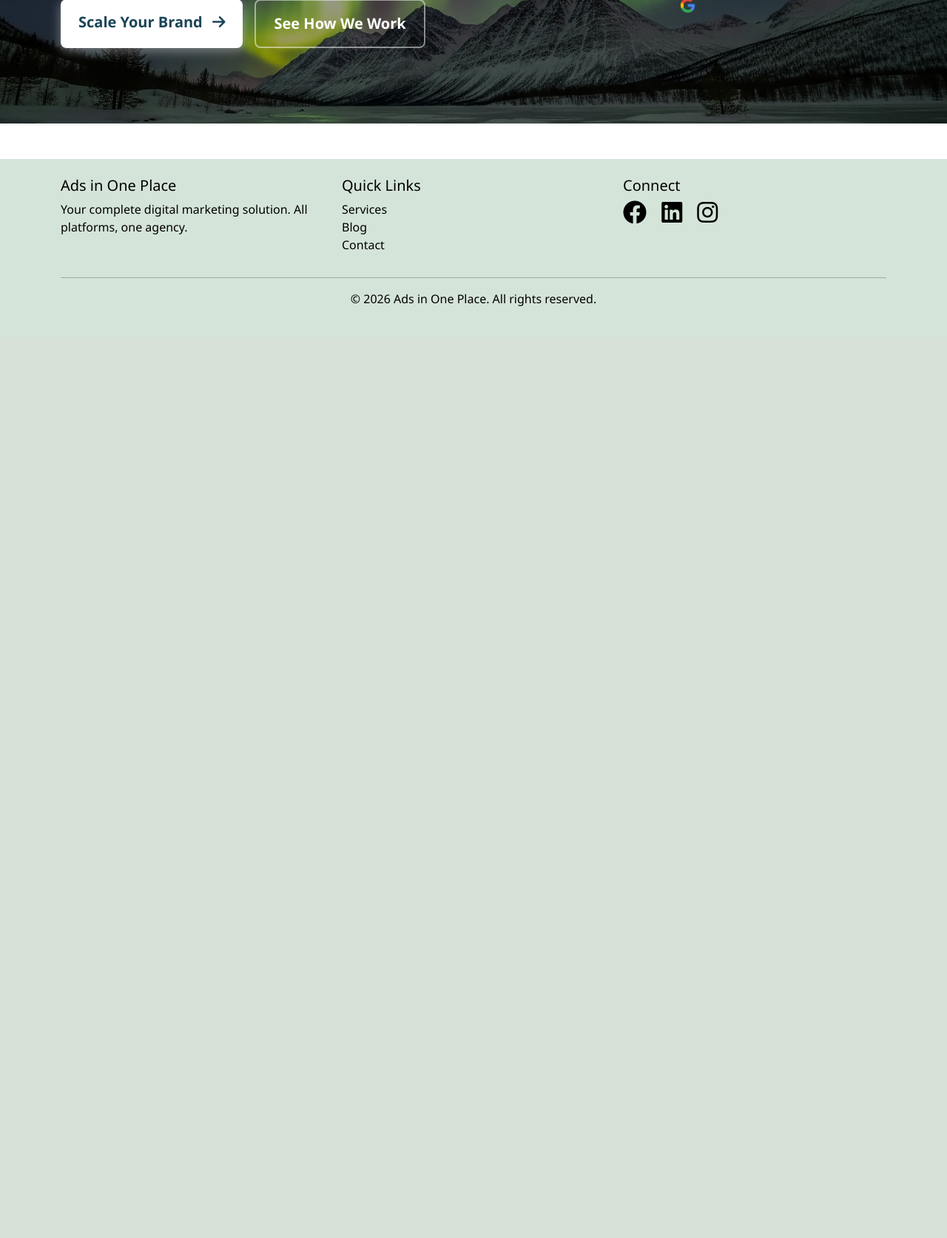
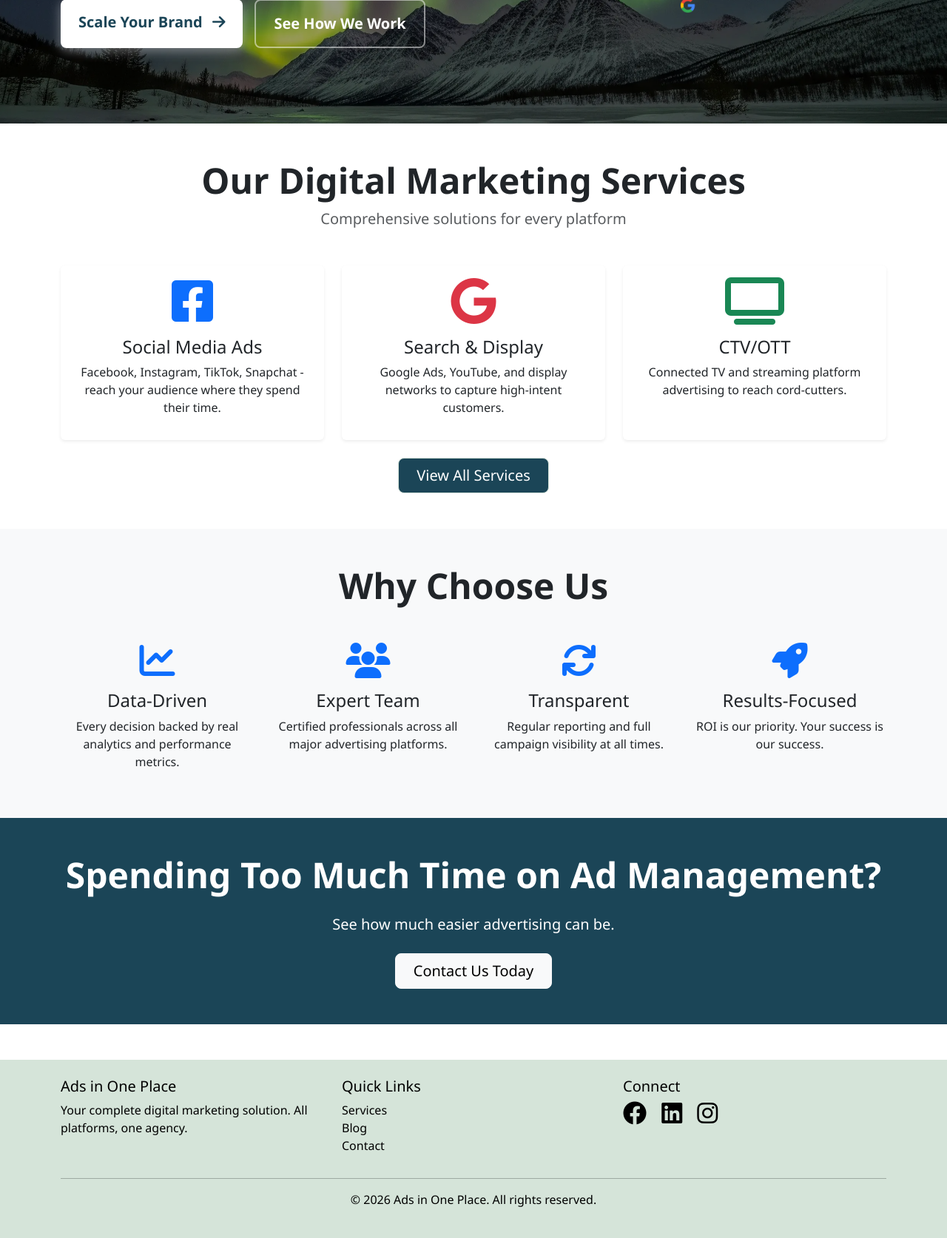
Before and after one commit to Coolbreezeondeez/adsinoneplace-website, a Django app: page / in a window 1280 px wide. Shown: the part 395-2069 px from the top of the page at 74% size. Before the commit the page ends 809 px from the top, so only its background shows below. Run offline with Django 4.2, Linux system fonts and the light colour scheme; data that the repository does not hold is empty; some libraries are stand-ins or nearby versions.

Commit message:
Enhance homepage layout and styles

```diff
--- a/templates/core/home.html
+++ b/templates/core/home.html
@@ -53,12 +78,127 @@
     </div>
 </section>
 
+<section class="py-5">
+    <div class="container">
+        <div class="text-center mb-5">
+            <h2 class="display-5 fw-bold">Our Digital Marketing Services</h2>
+            <p class="lead text-muted">Comprehensive solutions for every platform</p>
+        </div>
+        <div class="row g-4">
+            <div class="col-md-4">
+                <div class="card h-100 shadow-sm">
+                    <div class="card-body text-center">
+                        <i class="fab fa-facebook-square fa-4x text-primary mb-3"></i>
+                        <h4>Social Media Ads</h4>
+                        <p>Facebook, Instagram, TikTok, Snapchat - reach your audience where they spend their time.</p>
+                    </div>
+                </div>
+            </div>
+            <div class="col-md-4">
+                <div class="card h-100 shadow-sm">
+                    <div class="card-body text-center">
+                        <i class="fab fa-google fa-4x text-danger mb-3"></i>
+                        <h4>Search & Display</h4>
+                        <p>Google Ads, YouTube, and display networks to capture high-intent customers.</p>
+                    </div>
+                </div>
+            </div>
+            <div class="col-md-4">
+                <div class="card h-100 shadow-sm">
+                    <div class="card-body text-center">
+                        <i class="fas fa-tv fa-4x text-success mb-3"></i>
+                        <h4>CTV/OTT</h4>
+                        <p>Connected TV and streaming platform advertising to reach cord-cutters.</p>
+                    </div>
+                </div>
+            </div>
+        </div>
+        <div class="text-center mt-4">
+            <a href="{% url 'services' %}" class="btn btn-primary btn-lg">View All Services</a>
+        </div>
+    </div>
+</section>
+
+<section class="bg-light py-5">
+    <div class="container">
+        <div class="text-center mb-5">
+            <h2 class="display-5 fw-bold">Why Choose Us</h2>
+        </div>
+        <div class="row g-4">
+            <div class="col-md-3 text-center">
+                <i class="fas fa-chart-line fa-3x text-primary mb-3"></i>
+                <h4>Data-Driven</h4>
+                <p>Every decision backed by real analytics and performance metrics.</p>
+            </div>
+            <div class="col-md-3 text-center">
+                <i class="fas fa-users fa-3x text-primary mb-3"></i>
+                <h4>Expert Team</h4>
+                <p>Certified professionals across all major advertising platforms.</p>
+            </div>
+            <div class="col-md-3 text-center">
+                <i class="fas fa-sync fa-3x text-primary mb-3"></i>
+                <h4>Transparent</h4>
+                <p>Regular reporting and full campaign visibility at all times.</p>
+            </div>
+            <div class="col-md-3 text-center">
+                <i class="fas fa-rocket fa-3x text-primary mb-3"></i>
+                <h4>Results-Focused</h4>
+                <p>ROI is our priority. Your success is our success.</p>
+            </div>
+        </div>
+    </div>
+</section>
+
+{% if latest_posts %}
+<section class="py-5">
+    <div class="container">
+        <div class="text-center mb-5">
+            <h2 class="display-5 fw-bold">Latest Insights</h2>
+            <p class="lead text-muted">Stay updated with digital marketing trends</p>
+        </div>
+        <div class="row g-4">
+            {% for post in latest_posts %}
+            <div class="col-md-4">
+                <div class="card h-100 shadow-sm">
+                    {% if post.featured_image %}
+                    <img src="{{ post.featured_image.url }}" class="card-img-top" alt="{{ post.title }}" style="height: 200px; object-fit: cover;">
+                    {% else %}
+                    <div class="card-img-top bg-secondary d-flex align-items-center justify-content-center" style="height: 200px;">
+                        <i class="fas fa-newspaper fa-4x text-white opacity-50"></i>
+                    </div>
+                    {% endif %}
+                    <div class="card-body">
+                        <h5 class="card-title">{{ post.title }}</h5>
+                        <p class="card-text">{{ post.excerpt }}</p>
+                        <a href="{{ post.get_absolute_url }}" class="btn btn-outline-primary">Read More</a>
+                    </div>
+                    <div class="card-footer text-muted small">
+                        {{ post.published_at|date:"M d, Y" }}
+                    </div>
+                </div>
+            </div>
+            {% endfor %}
+        </div>
+        <div class="text-center mt-4">
+            <a href="{% url 'blog:post_list' %}" class="btn btn-outline-primary">View All Posts</a>
+        </div>
+    </div>
+</section>
+{% endif %}
+
+<section class="text-white py-5" style="background-color: #1b4557;">
+    <div class="container text-center">
+        <h2 class="display-5 fw-bold mb-4">Spending Too Much Time on Ad Management?</h2>
+        <p class="lead mb-4">See how much easier advertising can be.</p>
+        <a href="{% url 'contact:contact' %}" class="btn btn-light btn-lg">Contact Us Today</a>
+    </div>
+</section>
 {% endblock %}
 
 {% block extra_js %}
 <script>
     window.addEventListener('load', function() {
-        console.log("Final Production Script Running...");
+        console.log("Full Homepage Script Running...");
 
         const startAnimation = () => {
             const container = document.getElementById('lottie-container');
```
Also changed, not shown: other parts of templates/core/home.html (+36 -10 lines).
